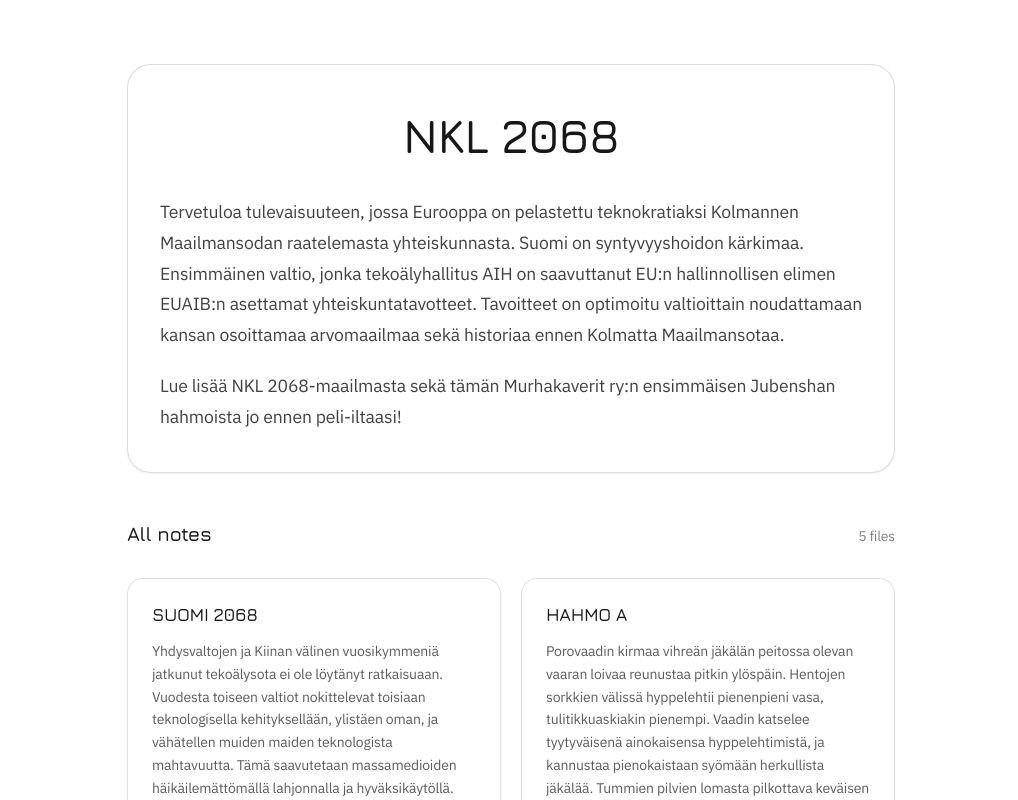
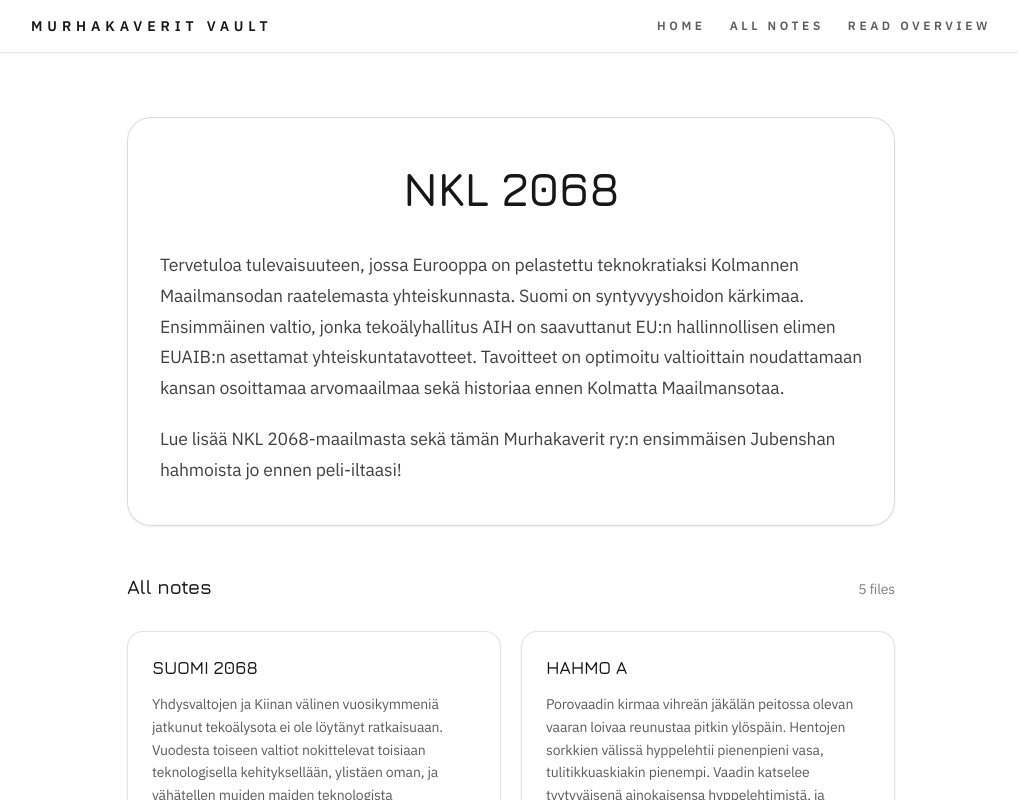
Before and after one commit to Laged/murhakaverit-chatgpt, a Next.js app: page / in a window 1280 px wide. Shown: the top 800 px of the page, without its empty margins (129-1147 px from the left). Built offline with nearby package versions, Linux system fonts and the light colour scheme.

Commit message:
feat: add sticky header navigation

```diff
--- a/src/app/globals.css
+++ b/src/app/globals.css
@@ -3,6 +3,11 @@
 :root {
   --background: #ffffff;
   --foreground: #171717;
+}
+
+html {
+  scroll-behavior: smooth;
+  scroll-padding-top: 6.5rem;
 }
 
 @theme inline {
--- a/src/app/layout.tsx
+++ b/src/app/layout.tsx
@@ -1,6 +1,8 @@
 import type { Metadata } from "next";
 import { IBM_Plex_Sans, Jura, Geist_Mono } from "next/font/google";
 import "./globals.css";
+
+import { SiteHeader } from "@/components/site-header";
 
 const ibmPlexSans = IBM_Plex_Sans({
   variable: "--font-body",
@@ -54,8 +56,9 @@ export default function RootLayout({
       <body
         className={`${ibmPlexSans.variable} ${jura.variable} ${geistMono.variable} antialiased bg-background text-foreground`}
       >
-        <div className="min-h-screen">
-          <main className="mx-auto flex w-full max-w-5xl flex-col gap-12 px-6 pb-24 pt-12 sm:px-8 sm:pt-16">
+        <div className="flex min-h-screen flex-col">
+          <SiteHeader />
+          <main className="mx-auto flex w-full max-w-5xl flex-1 flex-col gap-12 px-6 pb-24 pt-12 sm:px-8 sm:pt-16">
             {children}
           </main>
         </div>
--- a/src/app/page.tsx
+++ b/src/app/page.tsx
@@ -61,7 +61,7 @@ export default async function Home() {
           the build.
         </p>
       ) : (
-        <section className="flex flex-col gap-8">
+        <section id="notes" className="flex flex-col gap-8">
           <div className="flex items-baseline justify-between gap-4">
             <h2 className="text-xl font-semibold leading-tight">All notes</h2>
             <span className="text-sm text-foreground/55">
--- /dev/null
+++ b/src/components/site-header.tsx
@@ -0,0 +1,81 @@
+import Link from "next/link";
+
+import { getNoteSummaries } from "@/lib/notes";
+
+const SITE_NAV_LABEL = "Murhakaverit Vault";
+
+type NavHref =
+  | "/"
+  | { pathname: "/"; hash: string }
+  | { pathname: "/notes/[...slug]"; params: { slug: string[] } };
+
+type NavItem = {
+  label: string;
+  href: NavHref;
+};
+
+function buildNavItems(slug?: string): NavItem[] {
+  const items: NavItem[] = [
+    {
+      label: "Home",
+      href: "/",
+    },
+    {
+      label: "All Notes",
+      href: {
+        pathname: "/",
+        hash: "notes",
+      },
+    },
+  ];
+
+  if (slug) {
+    const slugSegments = slug.split("/");
+    items.push({
+      label: "Read Overview",
+      href: {
+        pathname: "/notes/[...slug]",
+        params: { slug: slugSegments },
+      },
+    });
+  }
+
+  return items;
+}
+
+export async function SiteHeader() {
+  const summaries = await getNoteSummaries();
+  const overviewSlug = summaries.find((note) => note.slug.startsWith("1/0"))
+    ?.slug;
+  const navItems = buildNavItems(overviewSlug ?? summaries[0]?.slug);
+
+  return (
+    <header className="sticky top-0 z-50 border-b border-foreground/10 bg-background/80 backdrop-blur">
+      <div className="mx-auto flex w-full max-w-5xl items-center justify-between px-6 py-4 sm:px-8">
+        <Link
+          href="/"
+          className="text-sm font-semibold uppercase tracking-[0.35em] text-foreground"
+        >
+          {SITE_NAV_LABEL}
+        </Link>
+        <nav className="flex items-center gap-4 text-xs font-semibold uppercase tracking-[0.3em] text-foreground/70 sm:gap-6">
+          {navItems.map((item) => (
+            <Link
+              key={
+                typeof item.href === "string"
+                  ? item.href
+                  : "hash" in item.href
+                    ? `${item.href.pathname}#${item.href.hash}`
+                    : `${item.href.pathname}/${item.href.params.slug.join("/")}`
+              }
+              href={item.href}
+              className="transition hover:text-foreground"
+            >
+              {item.label}
+            </Link>
+          ))}
+        </nav>
+      </div>
+    </header>
+  );
+}
```
Also changed, not shown: content/1.0) NKL 2068.md (line endings or trailing spaces), 1 other file (tests, documents, lock files or other folders).
